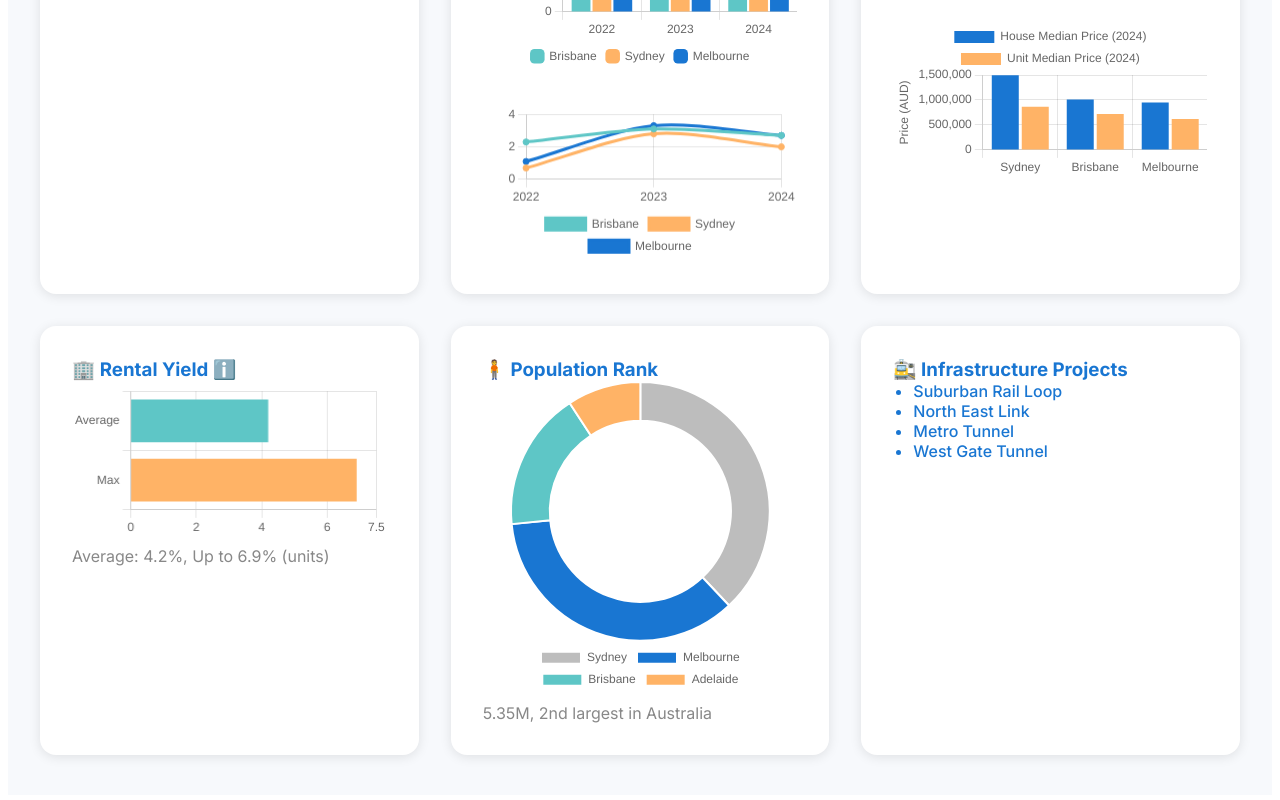
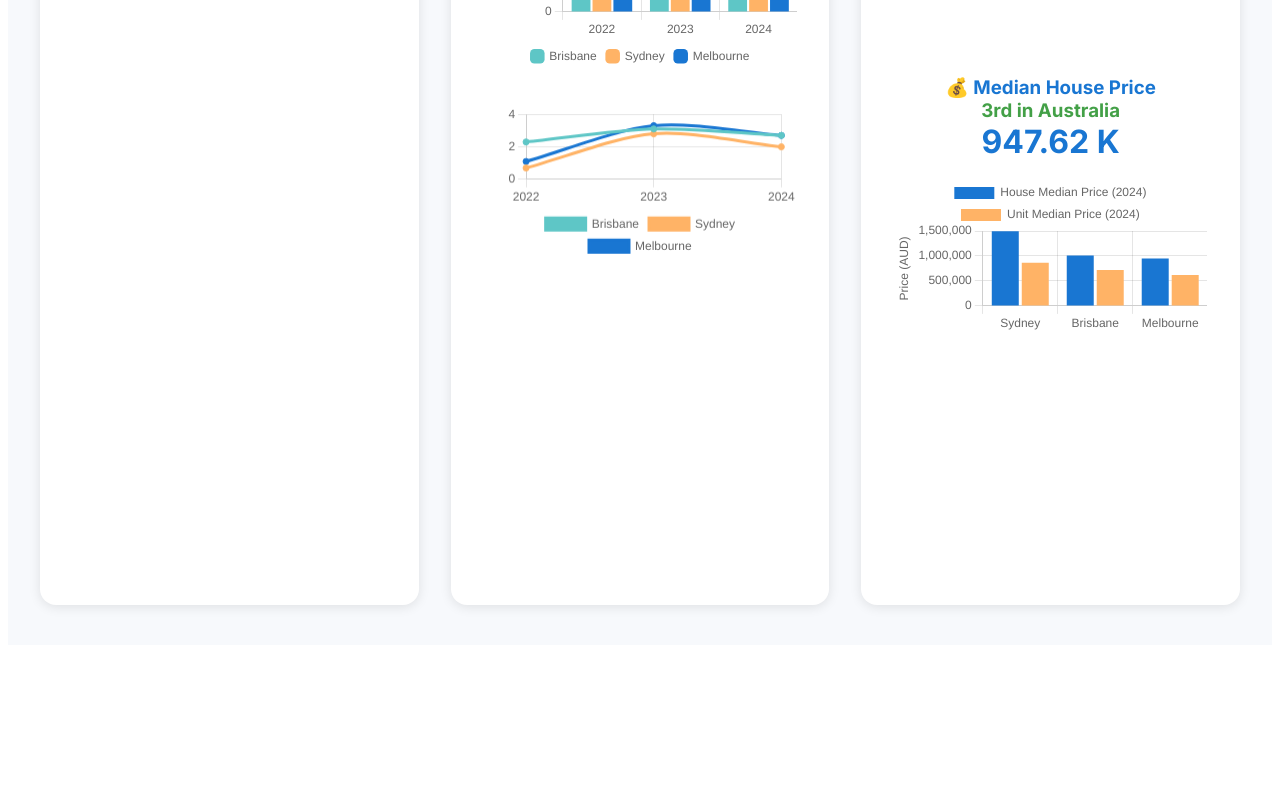
Before and after one commit to syj7421/Real-Estate-AI, a React (Create React App) app: page / in a window 1280 px wide. Shown: the part 304-1104 px from the top of the page. After the commit the page ends 957 px from the top, so only its background shows below. Built offline with nearby package versions, Linux system fonts and the light colour scheme.

Commit message:
packagage.json update

```diff
--- a/package.json
+++ b/package.json
@@ -1,7 +1,7 @@
 {
   "name": "real-estate-AI",
   "version": "0.1.0",
-  "homepage": "https://syj7421.github.io/Real-Estate-AI",
+  "homepage": "https://www.whymelbourne.com",
   "private": true,
   "dependencies": {
     "@googlemaps/js-api-loader": "^1.16.10",
--- a/src/components/WhyMelbourne.jsx
+++ b/src/components/WhyMelbourne.jsx
@@ -281,65 +281,11 @@ export default function WhyMelbourne() {
         </div>
       </motion.div>
 
-      {/* 4. Rental Yield Horizontal Bar */}
-      <motion.div
-        initial={{ opacity: 0, y: 20 }}
-        animate={{ opacity: 1, y: 0 }}
-        transition={{ delay: 0.4 }}
-        className="dashboard-card"
-        style={{
-          background: "#fff",
-          borderRadius: "1rem",
-          boxShadow: "0 2px 12px rgba(0,0,0,0.1)",
-          padding: "2rem"
-        }}
-      >
-        <h3 style={{ color: '#1976d2', margin: 0 }}>🏢 Rental Yield <span title="ℹ️ Average: 4.2%, Max: 6.9% (units)">ℹ️</span></h3>
-        <Bar data={rentalYieldData} options={rentalYieldOptions} />
-        <div style={{ color: "#888", marginTop: 8 }}>Average: 4.2%, Up to 6.9% (units)</div>
-      </motion.div>
+      {/* 4. Median House Price Number Card */}
 
-      {/* 5. Population Rank Donut Chart */}
-      <motion.div
-        initial={{ opacity: 0, y: 20 }}
-        animate={{ opacity: 1, y: 0 }}
-        transition={{ delay: 0.5 }}
-        className="dashboard-card"
-        style={{
-          background: "#fff",
-          borderRadius: "1rem",
-          boxShadow: "0 2px 12px rgba(0,0,0,0.1)",
-          padding: "2rem"
-        }}
-      >
-        <h3 style={{ color: '#1976d2', margin: 0 }}>🧍 Population Rank</h3>
-        <Doughnut data={populationData} options={populationOptions} />
-        <div style={{ color: "#888", marginTop: 8 }}>5.35M, 2nd largest in Australia</div>
-      </motion.div>
 
-      {/* 6. Infrastructure Projects Text Card */}
-      <motion.div
-        initial={{ opacity: 0, y: 20 }}
-        animate={{ opacity: 1, y: 0 }}
-        transition={{ delay: 0.6 }}
-        className="dashboard-card"
-        style={{
-          background: "#fff",
-          borderRadius: "1rem",
-          boxShadow: "0 2px 12px rgba(0,0,0,0.1)",
-          padding: "2rem",
-          color: '#1976d2',
-          fontWeight: 600
-        }}
-      >
-        <h3 style={{ color: '#1976d2', margin: 0 }}>🚉 Infrastructure Projects</h3>
-        <ul style={{ color: "#1976d2", fontWeight: 500, margin: 0, paddingLeft: 20 }}>
-          <li>Suburban Rail Loop</li>
-          <li>North East Link</li>
-          <li>Metro Tunnel</li>
-          <li>West Gate Tunnel</li>
-        </ul>
-      </motion.div>
+
+
     </motion.div>
   );
 }
```
